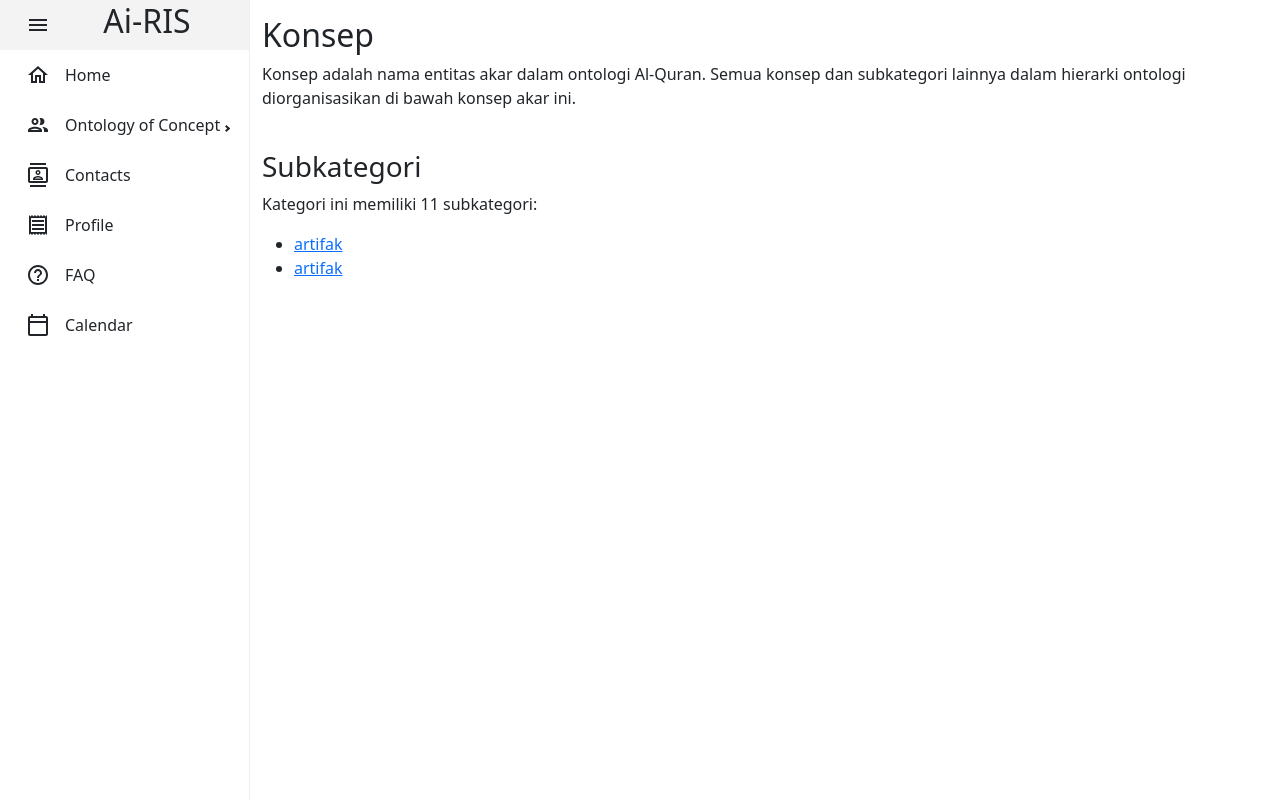
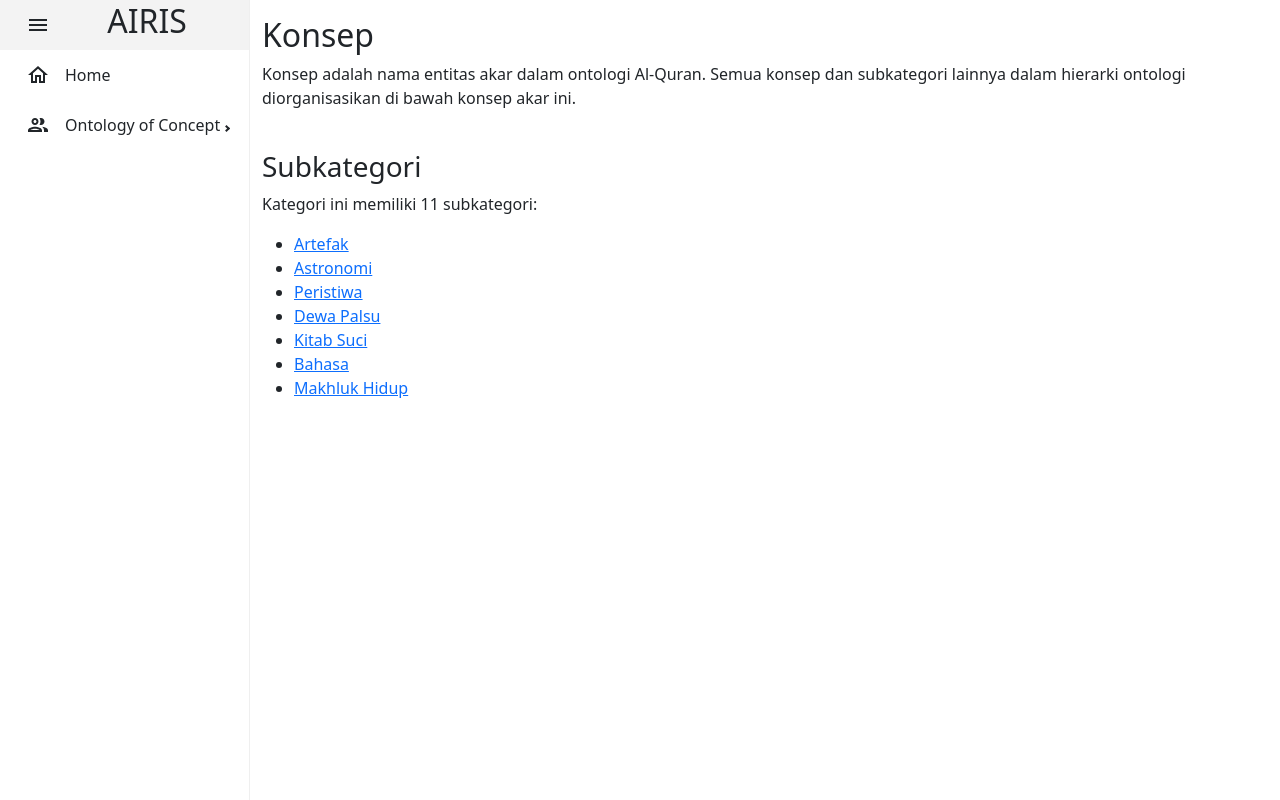
Before and after one commit to DMS473/nlptes, a React (Create React App) app: page /konsep in a window 1280 px wide. Built offline with nearby package versions, Linux system fonts and the light colour scheme.

Commit message:
selesai2

```diff
--- a/src/components/Konsep/Konsep.js
+++ b/src/components/Konsep/Konsep.js
@@ -13,8 +13,14 @@ const Konsep = () => {
         <h3>Subkategori</h3>
         <p>Kategori ini memiliki 11 subkategori:</p>
         <ul>
-            <li><a href='#'>artifak</a></li>
-            <li><a href='#'>artifak</a></li>
+            <li><a href='/category/Artefak'>Artefak</a></li>
+            <li><a href='/category/Astronomi'>Astronomi</a></li>
+            <li><a href='/category/Peristiwa'>Peristiwa</a></li>
+            <li><a href='/category/Dewa Palsu'>Dewa Palsu</a></li>
+            <li><a href='/category/Kitab Suci'>Kitab Suci</a></li>
+            <li><a href='/category/Bahasa'>Bahasa</a></li>
+            <li><a href='/category/Makhluk Hidup'>Makhluk Hidup</a></li>
+
             {/* <li><a href='#'>artifak</a></li>
             <li><a href='#'>artifak</a></li>
             <li><a href='#'>artifak</a></li>
--- a/src/pages/Home.js
+++ b/src/pages/Home.js
@@ -46,18 +46,18 @@ const Home = () => {
             style={{ textAlign: "center" }}
           >
             {" "}
-            <h2>Ai-RIS</h2>
+            <h2>AIRIS</h2>
           </MenuItem>
           <MenuItem icon={<HomeOutlinedIcon />} component={<Link to="/" />}>Home</MenuItem>
           <SubMenu icon={<PeopleOutlinedIcon />} component={<Link to="/ontologi" />} label="Ontology of Concept">
             <MenuItem icon={<PeopleOutlinedIcon />} component={<Link to="/ontologi" />}>Pendahuluan</MenuItem>
             <MenuItem icon={<PeopleOutlinedIcon />} component={<Link to="/konsep" />}>Peta Konsep</MenuItem>
-            <MenuItem icon={<PeopleOutlinedIcon />} component={<Link to="#" />}>Index Topik</MenuItem>
+            {/* <MenuItem icon={<PeopleOutlinedIcon />} component={<Link to="#" />}>Index Topik</MenuItem> */}
           </SubMenu>
-          <MenuItem icon={<ContactsOutlinedIcon />} component={<Link to="category" />}>Contacts</MenuItem>
+          {/* <MenuItem icon={<ContactsOutlinedIcon />} component={<Link to="category" />}>Contacts</MenuItem>
           <MenuItem icon={<ReceiptOutlinedIcon />} component={<Link to="#" />}>Profile</MenuItem>
           <MenuItem icon={<HelpOutlineOutlinedIcon />} component={<Link to="#" />}>FAQ</MenuItem>
-          <MenuItem icon={<CalendarTodayOutlinedIcon />} component={<Link to="#" />}>Calendar</MenuItem>
+          <MenuItem icon={<CalendarTodayOutlinedIcon />} component={<Link to="#" />}>Calendar</MenuItem> */}
         </Menu>
       </Sidebar>
       <main>
```
Also changed, not shown: src/components/Welcome.js (+9 -5 lines).
